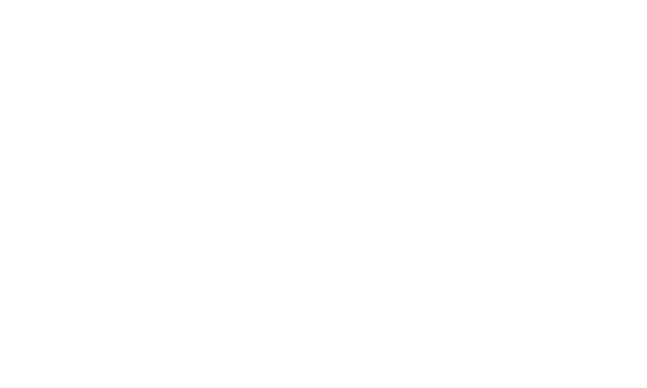
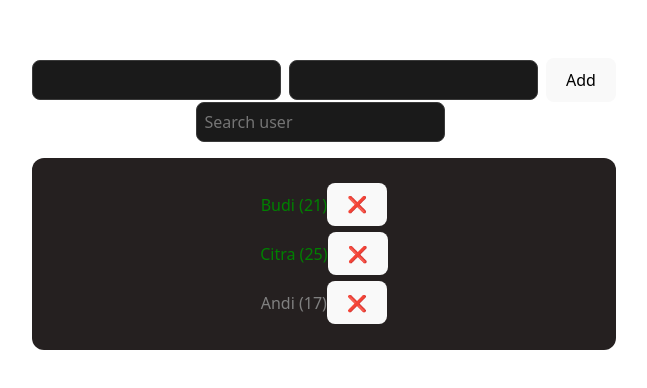
Before and after one commit to ArdiansCode/learn-react, a React (Vite) app: page /day9 in a window 1280 px wide. Before the commit this address had no page. Shown: the part 188-576 px from the top of the page, without its empty margins (316-963 px from the left). Built offline with nearby package versions, Linux system fonts and the light colour scheme.

Commit message:
implement useUsers hook for clean code

```diff
--- /dev/null
+++ b/src/day-9-hook.jsx
@@ -0,0 +1,62 @@
+import { useState } from "react";
+import useUsers from "./day-9-hooks/useUsers";
+
+function AppDay9() {
+    const {
+        users,
+        addUser,
+        deleteUser,
+        search,
+        setSearch
+    } = useUsers([
+        { id: 1, name: "Budi", age: 21 },
+        { id: 2, name: "Citra", age: 25 },
+        { id: 3, name: "Andi", age: 17 }
+    ]);
+
+    const [name, setName] = useState("");
+    const [age, setAge] = useState("");
+
+    function handleSubmit(e) {
+        e.preventDefault();
+        addUser(name, age);
+        setName("");
+        setAge("");
+    }
+
+    return (
+        <>
+        <form onSubmit={handleSubmit}>
+            <input
+            value={name}
+            onChange={e => setName(e.target.value)}
+            />
+            <input
+            value={age}
+            onChange={e => setAge(Number(e.target.value))}
+            />
+            <button>Add</button>
+        </form>
+
+        <input
+            placeholder="Search user"
+            value={search}
+            onChange={e => setSearch(e.target.value)}
+        />
+
+        <ul>
+            {users.map(user => (
+            <li
+                key={user.id}
+                style={{ color: user.age >= 20 ? "green" : "gray" }}
+            >
+                {user.name} ({user.age})
+                <button onClick={() => deleteUser(user.id)}>❌</button>
+            </li>
+            ))}
+        </ul>
+        </>
+    );
+}
+
+export default AppDay9;
--- /dev/null
+++ b/src/day-9-hooks/useUsers.js
@@ -0,0 +1,35 @@
+import { useState, useMemo } from "react";
+
+function useUsers(initialUsers = []) {
+    const [users, setUsers] = useState(initialUsers);
+    const [search, setSearch] = useState("");
+
+    function addUser(name, age) {
+        if (!name || !age) return;
+
+        setUsers(prev => [
+        ...prev,
+        { id: Date.now(), name, age }
+        ]);
+    }
+
+    function deleteUser(id) {
+        setUsers(prev => prev.filter(user => user.id !== id));
+    }
+
+    const filteredUsers = useMemo(() => {
+        return users.filter(user =>
+        user.name.toLowerCase().includes(search.toLowerCase())
+        );
+    }, [users, search]);
+
+    return {
+        users: filteredUsers,
+        addUser,
+        deleteUser,
+        search,
+        setSearch
+    };
+}
+
+export default useUsers;
--- a/src/main.jsx
+++ b/src/main.jsx
@@ -11,6 +11,7 @@
 import UserForm from'./day-6-form-input-controlledComponent.jsx'
 import AppUserManager from './day-7-MINI PROJECT USER MANAGER APP/userManagerApp.jsx'
 // import AppDay20Task from './day-8-react-memo.jsx'
+import AppDay9 from './day-9-hook.jsx'
 
 createRoot(document.getElementById('root')).render(
   <StrictMode>
@@ -42,6 +43,9 @@
 
         {/* halaman day 8: react.memo */}
         {/* <Route path='/day8' element={<AppDay20Task />} /> */}
+
+        {/* halaman day 9: hook */}
+        <Route path="/day9" element={<AppDay9 />} />
       </Routes>
     </BrowserRouter>
   </StrictMode>,
```
